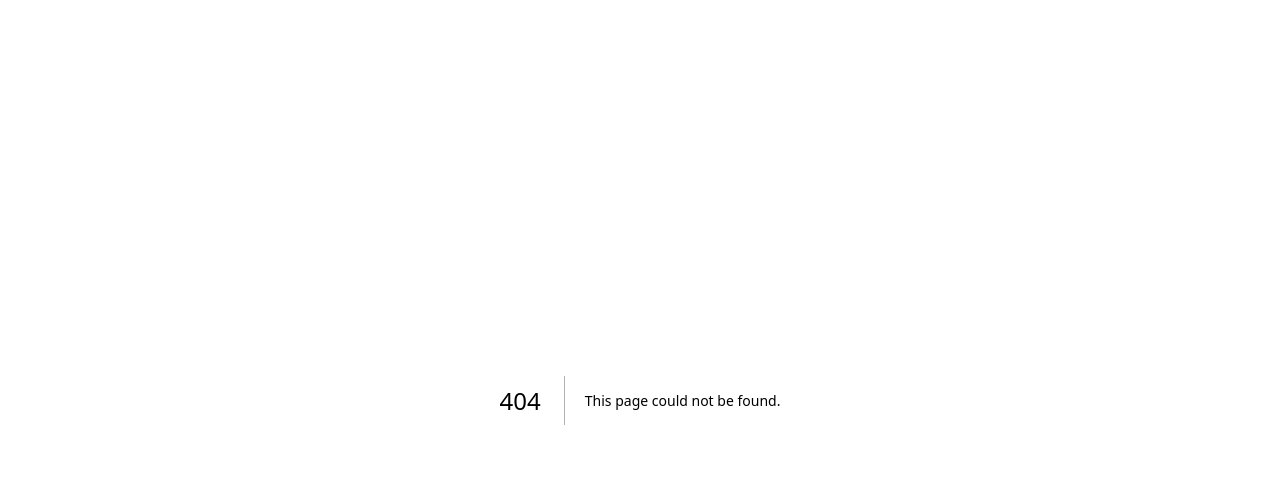
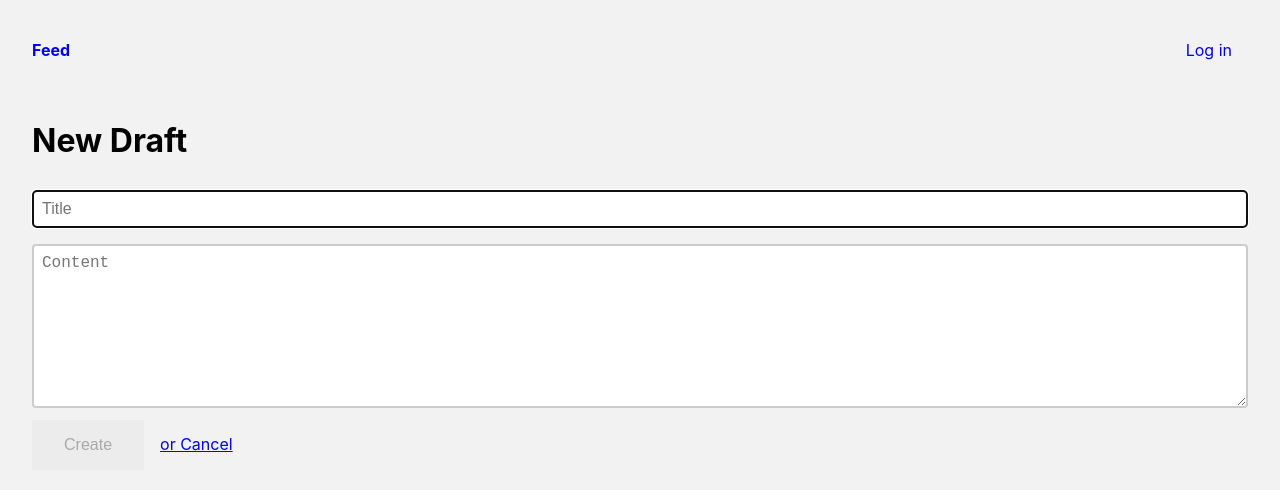
Before and after one commit to hendisantika/blog-nextjs-prisma, a Next.js app: page /create in a window 1280 px wide. Before the commit this address had no page. Shown: the top 490 px of the page. Built offline with nearby package versions, Linux system fonts and the light colour scheme; no server answers.

Commit message:
feat: Add create.tsx file🫸🌀✏️📗🐧🐳⬆

```diff
--- /dev/null
+++ b/pages/create.tsx
@@ -0,0 +1,72 @@
+import React, {useState} from 'react';
+import Layout from '../components/Layout';
+import Router from 'next/router';
+
+const Draft: React.FC = () => {
+    const [title, setTitle] = useState('');
+    const [content, setContent] = useState('');
+
+    const submitData = async (e: React.SyntheticEvent) => {
+        e.preventDefault();
+        // TODO
+        // You will implement this next ...
+    };
+
+    return (
+        <Layout>
+            <div>
+                <form onSubmit={submitData}>
+                    <h1>New Draft</h1>
+                    <input
+                        autoFocus
+                        onChange={(e) => setTitle(e.target.value)}
+                        placeholder="Title"
+                        type="text"
+                        value={title}
+                    />
+                    <textarea
+                        cols={50}
+                        onChange={(e) => setContent(e.target.value)}
+                        placeholder="Content"
+                        rows={8}
+                        value={content}
+                    />
+                    <input disabled={!content || !title} type="submit" value="Create"/>
+                    <a className="back" href="#" onClick={() => Router.push('/')}>
+                        or Cancel
+                    </a>
+                </form>
+            </div>
+            <style jsx>{`
+                .page {
+                    background: var(--geist-background);
+                    padding: 3rem;
+                    display: flex;
+                    justify-content: center;
+                    align-items: center;
+                }
+
+                input[type='text'],
+                textarea {
+                    width: 100%;
+                    padding: 0.5rem;
+                    margin: 0.5rem 0;
+                    border-radius: 0.25rem;
+                    border: 0.125rem solid rgba(0, 0, 0, 0.2);
+                }
+
+                input[type='submit'] {
+                    background: #ececec;
+                    border: 0;
+                    padding: 1rem 2rem;
+                }
+
+                .back {
+                    margin-left: 1rem;
+                }
+            `}</style>
+        </Layout>
+    );
+};
+
+export default Draft;
```
